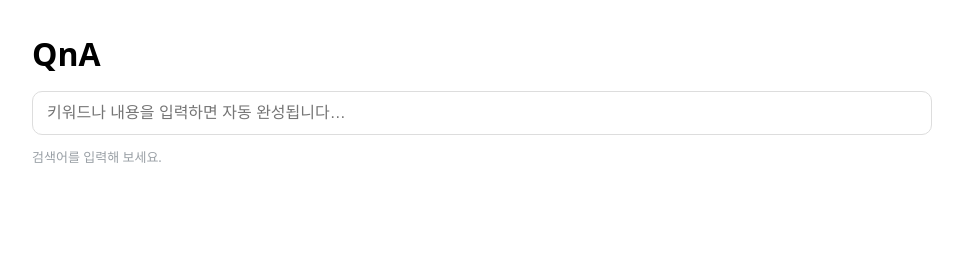
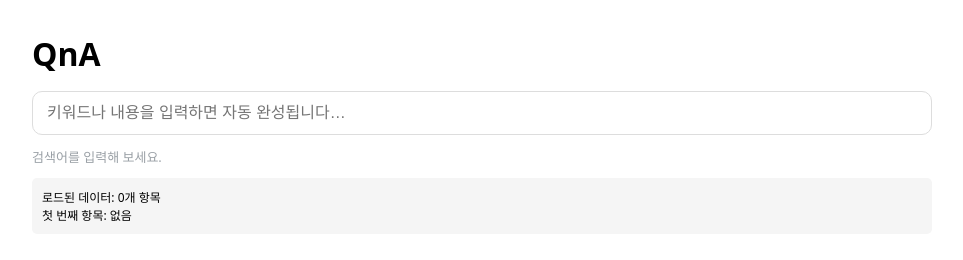
Before and after one commit to dbqls3197/QnA, a plain HTML site: page index.html in a window 1280 px wide. Shown: the whole page, without its empty margins (158-1121 px from the left). Drawn offline with nearby package versions, Linux system fonts and the light colour scheme.

Commit message:
6 commit

```diff
--- a/index.html
+++ b/index.html
@@ -20,6 +20,7 @@
     .summary{ color:#666; margin:6px 0; white-space:pre-wrap;}
     .answer{ white-space:pre-wrap; }
     mark{ background:#fff2ac; }
+    .debug { background: #f5f5f5; padding: 10px; margin: 10px 0; border-radius: 5px; font-size: 12px; }
   </style>
   <script src="https://cdn.jsdelivr.net/npm/papaparse@5.4.1/papaparse.min.js"></script>
 </head>
@@ -32,6 +33,7 @@
   </div>
 
   <div id="hint" class="muted">검색어를 입력해 보세요.</div>
+  <div id="debug" class="debug" style="display:none;"></div>
   <div id="list"></div>
 
   <script>
@@ -40,6 +42,7 @@
     const $list = document.getElementById('list');
     const $suggest = document.getElementById('suggest');
     const $hint = document.getElementById('hint');
+    const $debug = document.getElementById('debug');
 
     let rows = [];
     let suggestions = [];      // 자동완성 후보 (Case + 비고)
@@ -56,42 +59,90 @@
           .replace(/\s+/g, ' ')                      // 연속 공백 하나로
           .trim();
       },
-      complete: ({data}) => {
-        // 안전 컬럼 접근
+      complete: ({data, meta}) => {
+        console.log('CSV 로드 완료:', data.length, '행');
+        console.log('첫 번째 행 키:', Object.keys(data[0] || {}));
+
+        // 안전 컴럼 접근 - 더 유연한 매칭
         const get = (obj, candidates) => {
           const keys = Object.keys(obj);
+
           // 1) 정확 일치
           for (const name of candidates) {
-            if (obj[name] != null) return String(obj[name]).trim();
+            if (obj[name] != null && String(obj[name]).trim()) {
+              return String(obj[name]).trim();
+            }
           }
-          // 2) 공백/구두점 제거 후 유사 일치
-          const norm = s => s.replace(/\s|,|·|\.|，|、/g,'');
+
+          // 2) 부분 일치 (키워드 포함)
           for (const k of keys) {
             for (const name of candidates) {
-              if (norm(k) === norm(name)) return String(obj[k]).trim();
+              if (k.includes(name) || name.includes(k)) {
+                if (obj[k] != null && String(obj[k]).trim()) {
+                  return String(obj[k]).trim();
+                }
+              }
             }
           }
+
+          // 3) 공백/구두점 제거 후 유사 일치
+          const norm = s => s.replace(/\s|,|·|\.|，|、|\(|\)|▼/g,'').toLowerCase();
+          for (const k of keys) {
+            for (const name of candidates) {
+              if (norm(k) === norm(name)) {
+                if (obj[k] != null && String(obj[k]).trim()) {
+                  return String(obj[k]).trim();
+                }
+              }
+            }
+          }
+
           return "";
         };
 
-        // CSV → 내부 모델 매핑 (4컬럼)
-        rows = data.map(r => ({
-          q:        get(r, ["Case"]),
-          summary:  get(r, ["멘트-요약"]),
-          full:     get(r, ["멘트 풀버전", "멘트 풀버전, 설명"]),
-          keywords: get(r, ["비고"])
-        })).filter(r => r.q || r.summary || r.full || r.keywords);
+        // CSV → 내부 모델 매핑 (4컬럼) - 더 유연한 키 매칭
+        rows = data.map((r, i) => {
+          const result = {
+            q:        get(r, ["Case", "케이스", "질문"]),
+            summary:  get(r, ["멘트-요약", "멘트요약", "요약", "summary"]),
+            full:     get(r, ["멘트 풀버전", "멘트풀버전", "설명", "풀버전", "답변"]),
+            keywords: get(r, ["비고", "키워드", "태그"])
+          };
+
+          if (i === 0) {
+            console.log('첫 번째 행 매핑 결과:', result);
+          }
+
+          return result;
+        }).filter(r => r.q || r.summary || r.full || r.keywords);
+
+        console.log('필터링 후 행 수:', rows.length);
+
+        // 디버그 정보 표시
+        $debug.innerHTML = `
+          로드된 데이터: ${rows.length}개 항목<br>
+          첫 번째 항목: ${rows[0] ? JSON.stringify(rows[0], null, 2).replace(/\n/g, '<br>').replace(/  /g, '&nbsp;&nbsp;') : '없음'}
+        `;
+        $debug.style.display = 'block';
 
         // 자동완성 후보 구성: 질문 + 비고(/로 분리)
         const set = new Set();
         rows.forEach(r => {
           if (r.q) set.add(r.q);
-          if (r.keywords) r.keywords.split("/").map(s=>s.trim()).filter(Boolean).forEach(k => set.add(k));
+          if (r.keywords) {
+            r.keywords.split(/[\/,\s]+/).map(s=>s.trim()).filter(Boolean).forEach(k => set.add(k));
+          }
         });
         suggestions = Array.from(set);
+
+        console.log('자동완성 후보 수:', suggestions.length);
+        console.log('첫 5개 자동완성 후보:', suggestions.slice(0, 5));
       },
       error: (err) => {
-        $list.textContent = "CSV 로드 실패: " + err;
+        console.error('CSV 로드 에러:', err);
+        $list.innerHTML = `<div style="color: red;">CSV 로드 실패: ${err}<br>경로를 확인해주세요: ${CSV_URL}</div>`;
+        $debug.innerHTML = `CSV 로드 실패: ${err}`;
+        $debug.style.display = 'block';
       }
     });
 
@@ -178,6 +229,11 @@
 
       $hint.style.display = term ? 'none' : 'block';
 
+      if (term && filtered.length === 0) {
+        $list.innerHTML = `<div class="muted">검색 결과가 없습니다. (총 ${rows.length}개 항목 검색됨)</div>`;
+        return;
+      }
+
       $list.innerHTML = filtered.map(r => `
         <div class="item">
           <div class="q">${hl(esc(r.q), term)}</div>
```
